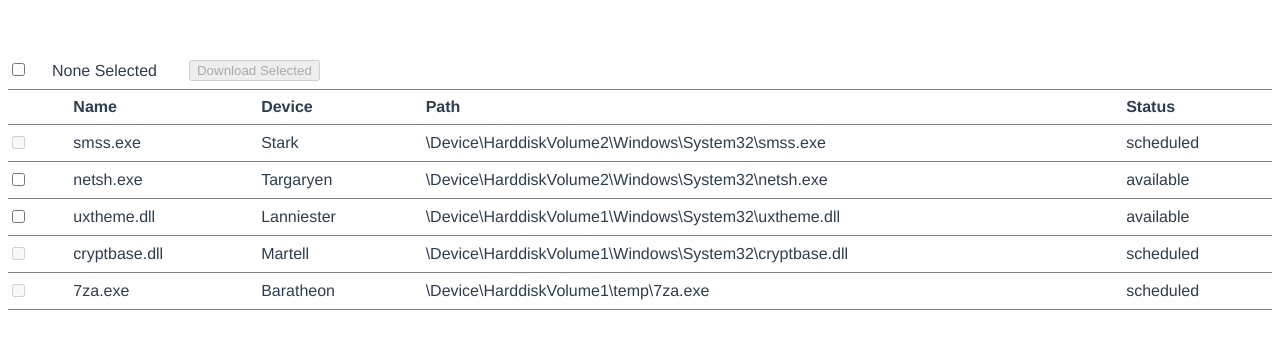
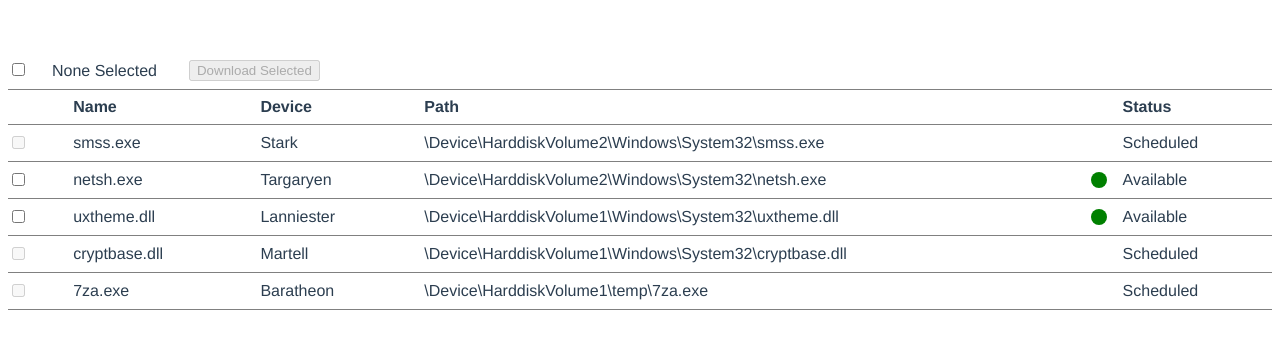
Before and after one commit to alhasenzahl/item-download-component, a Vue app: page / in a window 1280 px wide. Shown: the top 338 px of the page. Built offline with nearby package versions, Linux system fonts and the light colour scheme.

Commit message:
Format status
Add green dot for available status
Capitalize status text

```diff
--- a/src/App.vue
+++ b/src/App.vue
@@ -140,6 +140,22 @@ export default {
         &.-checkbox {
             padding: 0.5rem 0;
         }
+
+        &.-is-available {
+            position: relative;
+
+            &::before {
+                background-color: green;
+                border-radius: 50%;
+                content: '';
+                height: 1rem;
+                left: -1rem;
+                position: absolute;
+                top: 50%;
+                transform: translateY(-50%);
+                width: 1rem;
+            }
+        }
     }
 }
 
--- a/src/components/Item.vue
+++ b/src/components/Item.vue
@@ -16,7 +16,11 @@
         </td>
         <td class="table__data">{{ item.device }}</td>
         <td class="table__data">{{ item.path }}</td>
-        <td class="table__data">{{ item.status }}</td>
+        <td
+            :class="['table__data', { '-is-available': item.status === 'available' }]"
+        >
+            {{ capitalize(item.status) }}
+        </td>
     </tr>
 </template>
 
@@ -24,6 +28,15 @@
 export default {
     name: 'Item',
     props: ['item'],
+    methods: {
+        capitalize(str) {
+            const capitalized = [];
+
+            capitalized.push(str.charAt(0).toUpperCase() + str.slice(1).toLowerCase());
+
+            return capitalized.join(' ');
+        },
+    },
 };
 </script>
 
```
